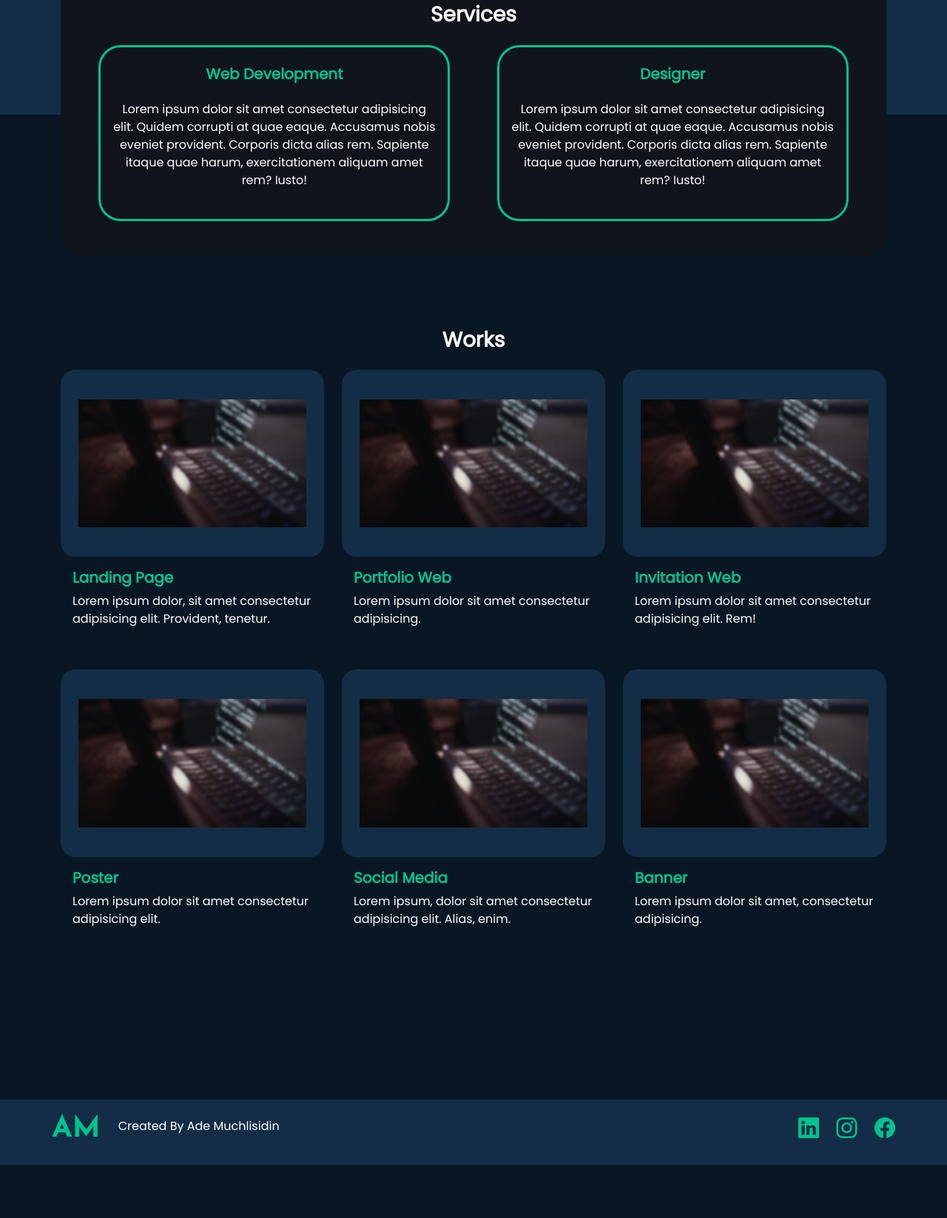
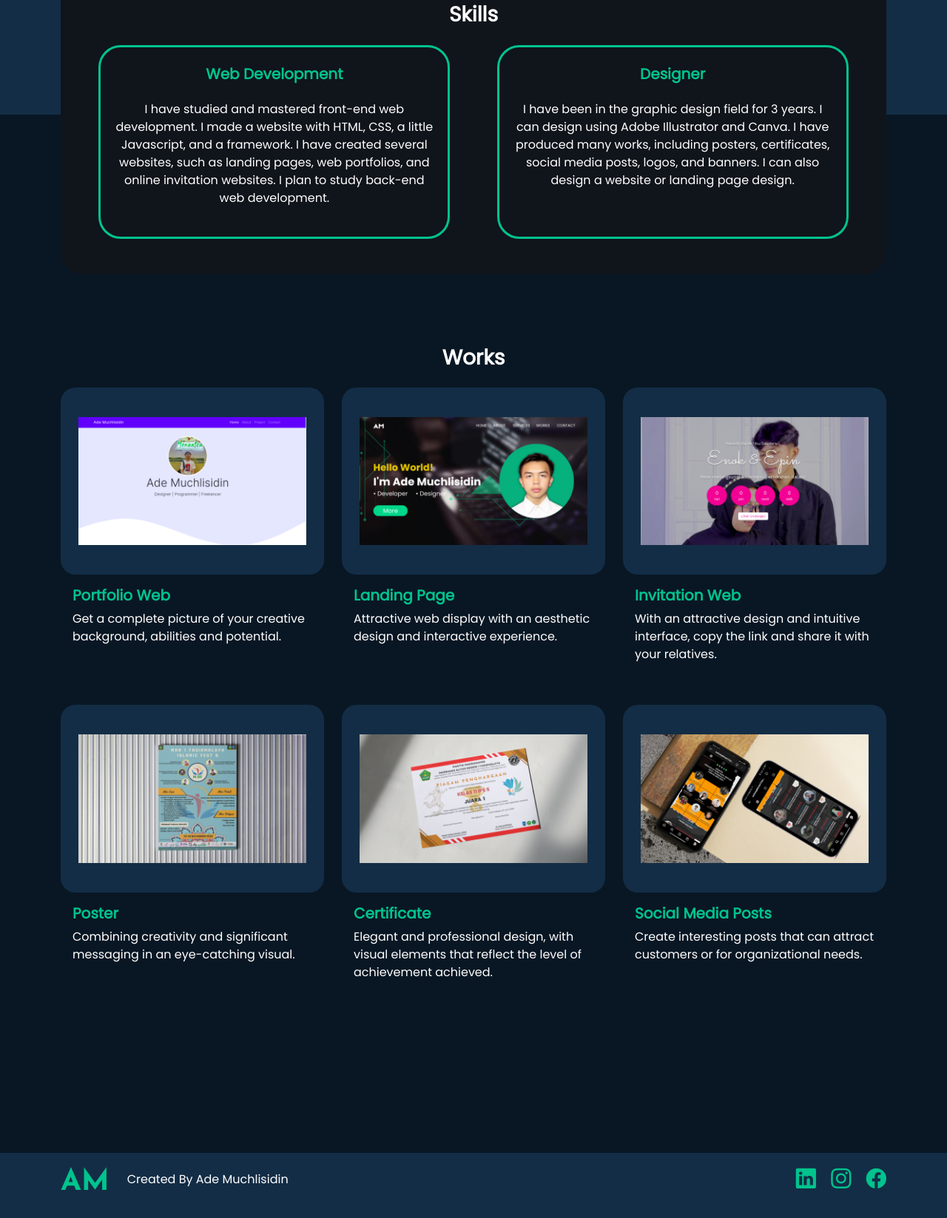
Before and after one commit to ademuch05/portfolio2023, a plain HTML site: page index.html in a window 1280 px wide. Shown: the part 1145-2792 px from the top of the page at 74% size. Before the commit the page ends 2720 px from the top, so only its background shows below. Drawn offline with nearby package versions, Linux system fonts and the light colour scheme.

Commit message:
update fix

```diff
--- a/index.html
+++ b/index.html
@@ -41,7 +41,7 @@
             <div class="navbar-nav ms-auto">
               <a class="nav-link" href="#body">Home</a>
               <a class="nav-link" href="#about">About</a>
-              <a class="nav-link" href="#services">Services</a>
+              <a class="nav-link" href="#services">Skills</a>
               <a class="nav-link" href="#works">Works</a>
               <a class="nav-link" href="#contact">Contact</a>
             </div>
@@ -59,12 +59,12 @@
           <div class="col-md-7 mb-5">
             <h2 class="display-5 fw-bold">Hello, World!</h2>
             <h1 class="display-4 fw-semibold">I'm Ade Muchlisidin</h1>
-            <p class="lead"><i class="bi bi-square-fill"></i> Developer <i class="bi bi-square-fill"></i> Designer</p>
+            <p class="lead d-flex align-items-center"><i class="bi bi-square-fill"></i> Developer <i class="bi bi-square-fill mg"></i> Designer</p>
             <br />
-            <button type="button" class="btn px-4">More</button>
+            <button type="button" class="btn px-4"><a href="#about" class="link-dark link-underline link-underline-opacity-0">More</a></button>
           </div>
           <div class="col-md-5 text-end">
-            <img src="img/adem.jpg" alt="Ade Muchlisidin" />
+            <img src="img/adem2.png" alt="Ade Muchlisidin" />
           </div>
         </div>
       </div>
@@ -76,8 +76,9 @@
       <div class="about pt-5 text-center">
         <h3 class="fw-semibold">About me</h3>
         <p>
-          Lorem ipsum dolor sit amet consectetur adipisicing elit. Laborum accusamus sint cum explicabo ipsum excepturi voluptates magni molestias consequuntur, amet optio dicta dolorum nam ratione,
-          provident corrupti consequatur iure! Vitae delectus nulla nemo animi deserunt, totam sapiente veniam nisi quod laudantium illum aperiam assumenda mollitia vero labore numquam, culpa optio!
+          I'm a fresh graduate of MAN 1 Tasikmalaya, majoring in sciences, in 2023. At school, I became the general secretary of OSIS and made many works in the field of graphic design. I'm currently
+          studying front-end web development material. I have an interest in continuing my education in Computer Science. But for the time being, I will become a freelancer first to take advantage of
+          the time gap.
         </p>
       </div>
     </section>
@@ -86,21 +87,21 @@
       <!-- SERVICES -->
       <div id="services" class="services">
         <div class="title pt-5 text-center">
-          <h3 class="fw-semibold pb-3">Services</h3>
+          <h3 class="fw-semibold pb-3">Skills</h3>
         </div>
         <div class="row justify-content-evenly mb-5">
           <div class="col-md-5 text-center mb-5 py-4 px-3">
             <h5 class="fw-semibold pb-3">Web Development</h5>
             <p>
-              Lorem ipsum dolor sit amet consectetur adipisicing elit. Quidem corrupti at quae eaque. Accusamus nobis eveniet provident. Corporis dicta alias rem. Sapiente itaque quae harum,
-              exercitationem aliquam amet rem? Iusto!
+              I have studied and mastered front-end web development. I made a website with HTML, CSS, a little Javascript, and a framework. I have created several websites, such as landing pages, web
+              portfolios, and online invitation websites. I plan to study back-end web development.
             </p>
           </div>
           <div class="col-md-5 text-center mb-5 py-4 px-3">
             <h5 class="fw-semibold pb-3">Designer</h5>
             <p>
-              Lorem ipsum dolor sit amet consectetur adipisicing elit. Quidem corrupti at quae eaque. Accusamus nobis eveniet provident. Corporis dicta alias rem. Sapiente itaque quae harum,
-              exercitationem aliquam amet rem? Iusto!
+              I have been in the graphic design field for 3 years. I can design using Adobe Illustrator and Canva. I have produced many works, including posters, certificates, social media posts,
+              logos, and banners. I can also design a website or landing page design.
             </p>
           </div>
         </div>
@@ -116,66 +117,66 @@
           <div class="col">
             <div class="card h-100">
               <div class="bg">
-                <img src="img/hero2.png" class="card-img-top" alt="..." />
+                <img src="img/wk2.png" class="card-img-top" alt="Portfolio Web" />
               </div>
               <div class="card-body">
-                <h5 class="card-title fw-semibold">Landing Page</h5>
-                <p>Lorem ipsum dolor, sit amet consectetur adipisicing elit. Provident, tenetur.</p>
+                <h5 class="card-title fw-semibold">Portfolio Web</h5>
+                <p>Get a complete picture of your creative background, abilities and potential.</p>
               </div>
             </div>
           </div>
           <div class="col">
             <div class="card h-100">
               <div class="bg">
-                <img src="img/hero2.png" class="card-img-top" alt="..." />
+                <img src="img/wk1.png" class="card-img-top" alt="Landing Page" />
               </div>
               <div class="card-body">
-                <h5 class="card-title fw-semibold">Portfolio Web</h5>
-                <p>Lorem ipsum dolor sit amet consectetur adipisicing.</p>
+                <h5 class="card-title fw-semibold">Landing Page</h5>
+                <p>Attractive web display with an aesthetic design and interactive experience.</p>
               </div>
             </div>
           </div>
           <div class="col">
             <div class="card h-100">
               <div class="bg">
-                <img src="img/hero2.png" class="card-img-top" alt="..." />
+                <img src="img/wk3.png" class="card-img-top" alt="Invitation Web" />
               </div>
               <div class="card-body">
                 <h5 class="card-title fw-semibold">Invitation Web</h5>
-                <p>Lorem ipsum dolor sit amet consectetur adipisicing elit. Rem!</p>
+                <p>With an attractive design and intuitive interface, copy the link and share it with your relatives.</p>
               </div>
             </div>
           </div>
           <div class="col">
             <div class="card h-100">
               <div class="bg">
-                <img src="img/hero2.png" class="card-img-top" alt="..." />
+                <img src="img/wk4.png" class="card-img-top" alt="Poster" />
               </div>
               <div class="card-body">
                 <h5 class="card-title fw-semibold">Poster</h5>
-                <p>Lorem ipsum dolor sit amet consectetur adipisicing elit.</p>
+                <p>Combining creativity and significant messaging in an eye-catching visual.</p>
               </div>
             </div>
           </div>
           <div class="col">
             <div class="card h-100">
               <div class="bg">
-                <img src="img/hero2.png" class="card-img-top" alt="..." />
+                <img src="img/wk5.png" class="card-img-top" alt="Certificate" />
               </div>
               <div class="card-body">
-                <h5 class="card-title fw-semibold">Social Media</h5>
-                <p>Lorem ipsum, dolor sit amet consectetur adipisicing elit. Alias, enim.</p>
+                <h5 class="card-title fw-semibold">Certificate</h5>
+                <p>Elegant and professional design, with visual elements that reflect the level of achievement achieved.</p>
               </div>
             </div>
           </div>
           <div class="col">
             <div class="card h-100">
               <div class="bg">
-                <img src="img/hero2.png" class="card-img-top" alt="..." />
+                <img src="img/wk6.png" class="card-img-top" alt="Social Media Posts" />
               </div>
               <div class="card-body">
-                <h5 class="card-title fw-semibold">Banner</h5>
-                <p>Lorem ipsum dolor sit amet, consectetur adipisicing.</p>
+                <h5 class="card-title fw-semibold">Social Media Posts</h5>
+                <p>Create interesting posts that can attract customers or for organizational needs.</p>
               </div>
             </div>
           </div>
@@ -186,18 +187,19 @@
     <!-- CONTENT END -->
 
     <!-- FOOTER -->
+
     <footer>
-      <div id="contact" class="foot container d-flex justify-content-between">
-        <div class="d-flex align-items-center">
-          <h1><a class="clr link-underline link-underline-opacity-0" href="#body">AM</a></h1>
-          <p>Created By Ade Muchlisidin</p>
-        </div>
-        <div class="d-flex align-items-center">
-          <h3>
+      <div id="contact" class="foot container">
+        <div class="row">
+          <div class="col-7 d-flex align-items-center">
+            <h1><a class="clr link-underline link-underline-opacity-0" href="#body">AM</a></h1>
+            <p>Created By Ade Muchlisidin</p>
+          </div>
+          <div class="col-5 text-end">
             <a class="clr" href="https://id.linkedin.com/in/ade-muchl-098892278" target="_blank"><i class="bi bi-linkedin"></i></a>
             <a class="clr" href="https://instagram.com/ademuchlis.17" target="_blank"><i class="bi bi-instagram"></i></a>
             <a class="clr" href="https://facebook.com/much.d.ade" target="_blank"><i class="bi bi-facebook"></i></a>
-          </h3>
+          </div>
         </div>
       </div>
     </footer>
--- a/style.css
+++ b/style.css
@@ -61,6 +61,16 @@ nav {
 .jumbotron .btn {
   background-color: #01c38d;
 }
+.jumbotron p {
+  font-size: 1.3rem;
+}
+.jumbotron .bi {
+  font-size: 0.6rem;
+  margin-right: 0.5rem;
+}
+.jumbotron .mg {
+  margin-left: 2rem;
+}
 
 /* ABOUT */
 .about {
@@ -114,8 +124,8 @@ footer {
   background-color: #132d46;
 }
 .foot {
-  padding: 1rem 0 1rem;
-  color: white;
+  padding-top: 1rem;
+  padding-bottom: 1rem;
 }
 .foot h1 {
   font-family: "Josefin Sans", sans-serif;
@@ -125,6 +135,7 @@ footer {
 }
 .foot .bi {
   margin-left: 1rem;
+  font-size: 1.7rem;
 }
 .clr {
   color: #01c38d;
@@ -139,6 +150,9 @@ footer {
   .jumbotron img {
     width: 65%;
   }
+  .jumbotron p {
+    font-size: 1rem;
+  }
   .content {
     top: -100px;
   }
@@ -146,18 +160,15 @@ footer {
     padding: 0 2rem;
     box-sizing: border-box;
   }
-
-  .works .row {
-    overflow-x: scroll;
-  }
   .foot h1 {
-    font-size: 1.7rem;
-    margin: 0 0.5rem 0 1rem;
+    font-size: 1.5rem;
+    margin-right: 0.7rem;
   }
   .foot p {
-    font-size: 0.7rem;
+    font-size: 60%;
   }
-  .foot h3 {
-    margin: 0 1rem 0 0;
+  .foot .bi {
+    margin-left: 0.5rem;
+    font-size: 1rem;
   }
 }
```
Also changed, not shown: img/adem2.png (added), img/hero.jpg (deleted), img/hero.png (added), img/wk1.png (added), img/wk2.png (added), img/wk3.png (added), img/wk4.png (added), img/wk5.png (added), img/wk6.png (added).
